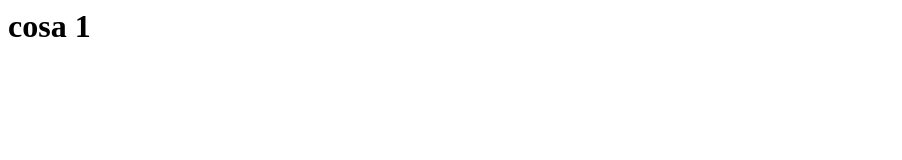
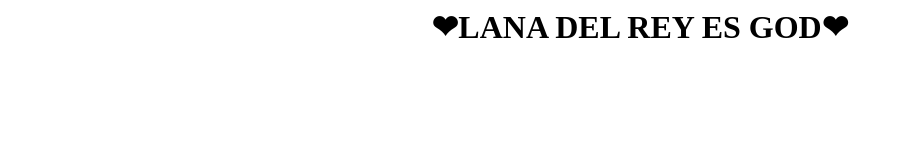
Before and after one commit to Noemy-Estela/como-gif, a plain HTML site: page index.html in a window 1280 px wide. Shown: the whole page, without its empty margins (0-902 px from the left). Drawn offline with Linux system fonts and the light colour scheme.

Commit message:
actualizacion

```diff
--- a/index.html
+++ b/index.html
@@ -5,7 +5,10 @@
     <title>Document</title>
 </head>
 <body>
-    <h1>cosa 1</h1>
+    <center>
+        <h1>❤LANA DEL REY ES GOD❤</h1>
+    </center>
+
 
 </body>
 </html>
```
